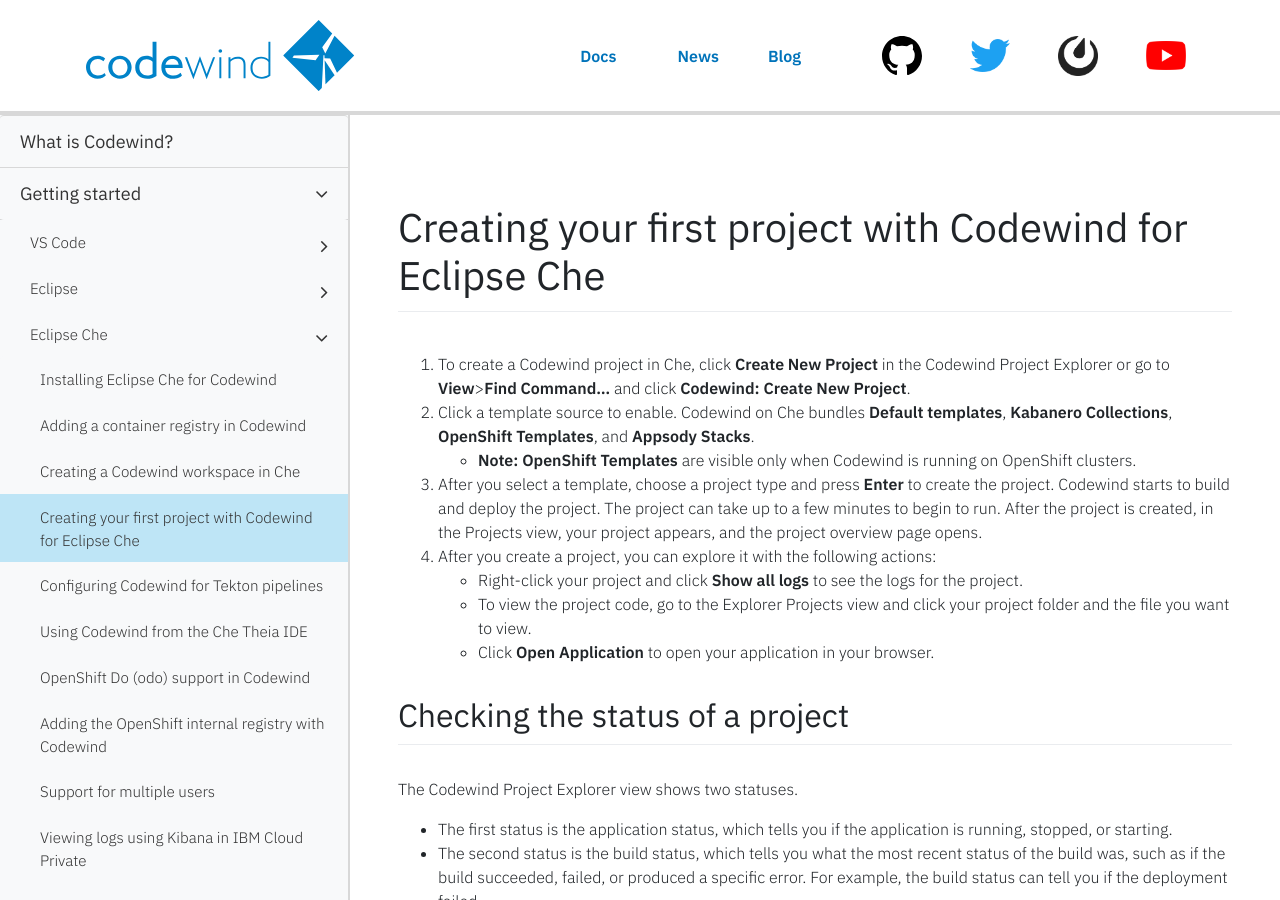
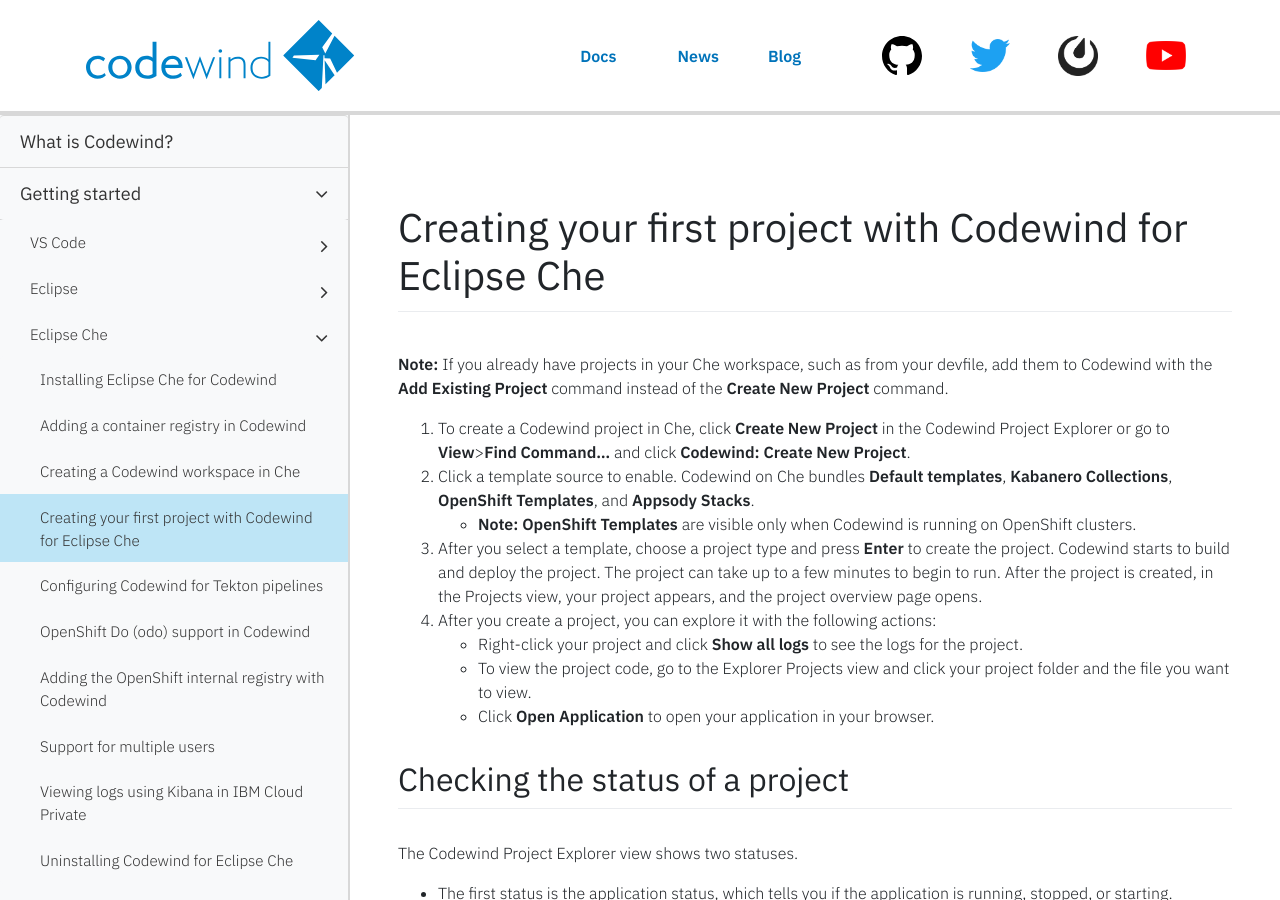
Before and after one commit to eclipse-archived/codewind-docs, a Jekyll site: the page built from docs/_documentations/che-createfirstproject.md, in a window 1280 px wide and 900 px high. Built offline with Jekyll 4.4.1, drawn with Linux system fonts in a browser that asks for light colours; nearby versions of some CDN libraries; comment, search, counter and statistics services are not loaded.

Commit message:
Removing che-usingtheia file, updating TOC and che-createfirstproject
Signed-off-by: Sarah Ishida <sishida@us.ibm.com>

```diff
--- a/docs/_data/docstoc.yml
+++ b/docs/_data/docstoc.yml
@@ -32,8 +32,6 @@
         url: che-createfirstproject.html
       - title: 'Configuring Codewind for Tekton pipelines'
         url: che-tektonpipelines.html
-      - title: 'Using Codewind from the Che Theia IDE'
-        url: che-usingtheia.html
       - title: 'OpenShift Do (odo) support in Codewind'
         url: che-odo-support.html
       - title: 'Adding the OpenShift internal registry with Codewind'
--- a/docs/_documentations/che-createfirstproject.md
+++ b/docs/_documentations/che-createfirstproject.md
@@ -9,6 +9,9 @@ type: document
 ---
 
 # Creating your first project with Codewind for Eclipse Che
+
+**Note:** If you already have projects in your Che workspace, such as from your devfile, add them to Codewind with the **Add Existing Project** command instead of the **Create New Project** command.
+
 1. To create a Codewind project in Che, click **Create New Project** in the Codewind Project Explorer or go to **View**>**Find Command...** and click **Codewind: Create New Project**.
 2. Click a template source to enable. Codewind on Che bundles **Default templates**, **Kabanero Collections**, **OpenShift Templates**, and **Appsody Stacks**.
    - **Note:** **OpenShift Templates** are visible only when Codewind is running on OpenShift clusters.
```
Also changed, not shown: docs/_documentations/che-usingtheia.md (deleted, +0 -25 lines).
